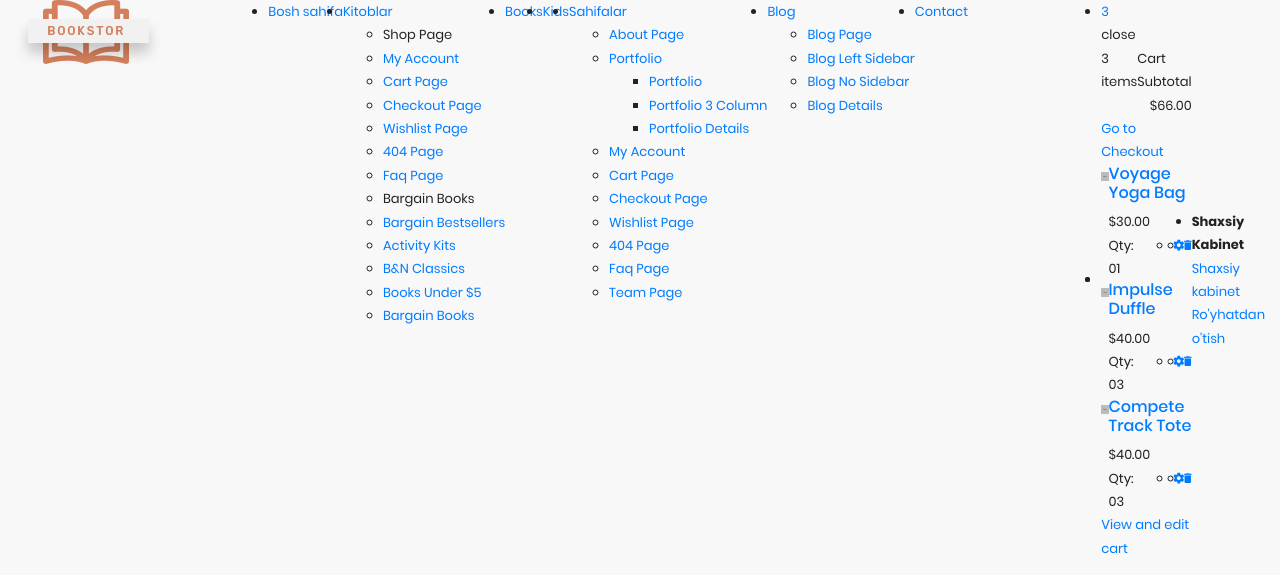
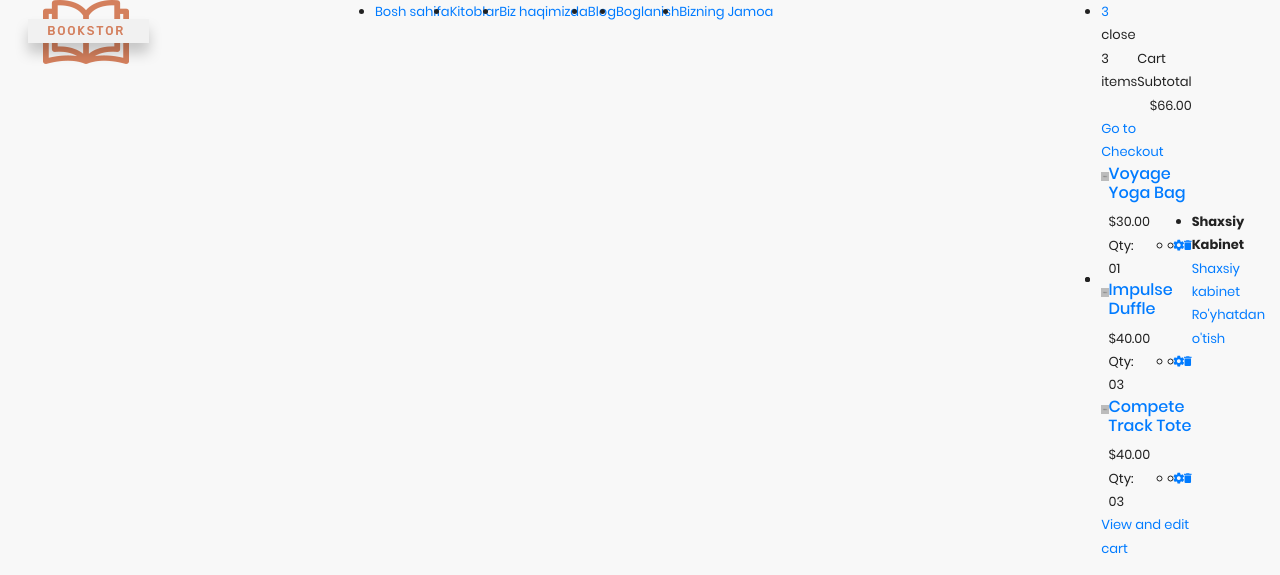
Before and after one commit to Bobur2828/book, a Django app: page /about/ in a window 1280 px wide. Shown: the top 575 px of the page. Run offline with Django 5.2, Linux system fonts and the light colour scheme; style sheets or scripts are compiled from the project's sources; some libraries are stand-ins or nearby versions; some web fonts are replaced.

Commit message:
linklar togirlandi

```diff
--- a/templates/base.html
+++ b/templates/base.html
@@ -40,78 +40,23 @@
 		<header id="wn__header" class="header__area header__absolute sticky__header">
 			<div class="container-fluid">
 				<div class="row">
-					<div class="col-md-6 col-sm-6 col-6 col-lg-2">
+					<div class="col-md-6 col-sm-6 col-6 col-lg-3">
 						<div class="logo">
 							<a href="/">
 								<img src="{% static 'my_app/images/logo/logo.png' %} " alt="logo images">
 							</a>
 						</div>
 					</div>
-					<div class="col-lg-8 d-none d-lg-block">
+					<div class="col-lg-7 d-none d-lg-block">
 						<nav class="mainmenu__nav">
 							<ul class="meninmenu d-flex justify-content-start">
 								<li class="drop with--one--item"><a href="/">Bosh sahifa</a>
 								</li>
-								<li class="drop"><a href="/shop-grid/">Kitoblar</a>
-									<div class="megamenu mega03">
-
-										<ul class="item item03">
-											<li class="title">Shop Page</li>
-											<li><a href="/my-accoun/">My Account</a></li>
-											<li><a href="/cart/">Cart Page</a></li>
-											<li><a href="/checkout/">Checkout Page</a></li>
-											<li><a href="/wishlist/">Wishlist Page</a></li>
-											<li><a href="/error404/">404 Page</a></li>
-											<li><a href="/faq/">Faq Page</a></li>
-										</ul>
-										<ul class="item item03">
-											<li class="title">Bargain Books</li>
-											<li><a href="/shop-grid/">Bargain Bestsellers</a></li>
-											<li><a href="/shop-grid/">Activity Kits</a></li>
-											<li><a href="/shop-grid/">B&N Classics</a></li>
-											<li><a href="/shop-grid/">Books Under $5</a></li>
-											<li><a href="/shop-grid/">Bargain Books</a></li>
-										</ul>
-									</div>
-								</li>
-								<li class="drop"><a href="/shop-grid/">Books</a>
-
-								</li>
-								<li class="drop"><a href="shop-grid.html">Kids</a>
-
-								</li>
-								<li class="drop"><a href="#">Sahifalar</a>
-									<div class="megamenu dropdown">
-										<ul class="item item01">
-											<li><a href="/about/">About Page</a></li>
-											<li class="label2"><a href="/portfolio/">Portfolio</a>
-												<ul>
-													<li><a href="/portfolio/">Portfolio</a></li>
-													<li><a href="/portfolio-three-column/">Portfolio 3 Column</a></li>
-													<li><a href="/portfolio-details/">Portfolio Details</a></li>
-												</ul>
-											</li>
-											<li><a href="/my-account/">My Account</a></li>
-											<li><a href="/cart/">Cart Page</a></li>
-											<li><a href="/checkout/">Checkout Page</a></li>
-											<li><a href="/wishlist/">Wishlist Page</a></li>
-											<li><a href="/error404/">404 Page</a></li>
-											<li><a href="/faq/">Faq Page</a></li>
-											<li><a href="/team/">Team Page</a></li>
-										</ul>
-									</div>
-								</li>
-								<li class="drop"><a href="blog.html">Blog</a>
-									<div class="megamenu dropdown">
-										<ul class="item item01">
-											<li><a href="/blog/">Blog Page</a></li>
-											<li><a href="/blog-left-sidebar/">Blog Left Sidebar</a></li>
-											<li><a href="/blog-no-sidebar/">Blog No Sidebar</a></li>
-											<li><a href="/blog-details/">Blog Details</a></li>
-										</ul>
-									</div>
-								</li>
-								<li><a href="{% url 'contact' %}">Contact</a></li>
+								<li class="drop"><a href="/shop-grid/">Kitoblar</a></li>
+								<li class="drop"><a href="/about/">Biz haqimizda</a></li>
+								<li class="drop"><a href="/blog/">Blog</a></li>
+								<li><a href="/contact/">Boglanish</a></li>
+								<li><a href="/team/">Bizning Jamoa</a></li>
 							</ul>
 						</nav>
 					</div>
@@ -238,32 +183,13 @@
 					<div class="col-lg-12 d-none">
 						<nav class="mobilemenu__nav">
 							<ul class="meninmenu">
-								<li><a href="index.html">Home</a>
-									<ul>
-										<li><a href="/index/">Home Style Default</a></li>
-										<li><a href="/index-2/">Home Style Two</a></li>
-										<li><a href="/index-box/">Home Box Style</a></li>
-									</ul>
-								</li>
-								<li><a href="#">Pages</a>
-									<ul>
-										<li><a href="/about/">About Page</a></li>
-										<li><a href="/portfolio/">Portfolio</a>
-											<ul>
-												<li><a href="/portfolio/">Portfolio</a></li>
-												<li><a href="/portfolio-three-column/">Portfolio 3 Column</a></li>
-												<li><a href="/portfolio-details/">Portfolio Details</a></li>
-											</ul>
-										</li>
-										<li><a href="/my-account/">My Account</a></li>
-										<li><a href="/cart/">Cart Page</a></li>
-										<li><a href="/checkout/">Checkout Page</a></li>
-										<li><a href="/wishlist/">Wishlist Page</a></li>
-										<li><a href="/error404/">404 Page</a></li>
-										<li><a href="/faq/">Faq Page</a></li>
-										<li><a href="/team/">Team Page</a></li>
-									</ul>
-								</li>
+								<li><a href="/">Bosh sahifa</a></li>
+								<li><a href="/shop/">Kitoblar</a></li>
+								<li><a href="/about/">Biz haqimizda</a></li>
+								<li><a href="/blog/">Blog</a></li>
+								<li><a href="/contact/">Bog'lanish</a></li>
+								<li><a href="/team/">Bizning Jamoa</a></li>
+
 								<li><a href="/shop-grid/">Shop</a>
 									<ul>
 										<li><a href="/shop-grid/">Shop Grid</a></li>
--- a/templates/login/yuklash.html
+++ b/templates/login/yuklash.html
@@ -34,7 +34,7 @@
 
                             <div class="form-group">
                                 <label ><i class="zmdi zmdi-name"></i></label>
-                                <input type="text" name="describtion"  placeholder="Kitobning haqida kiriting..."/>
+                                <input type="textarea" name="describtion"  placeholder="Kitobning haqida kiriting..."/>
                             </div>
                             <h4>Kitobni yuklang</h4>
                             <div class="form-group">
@@ -63,6 +63,10 @@
                                          <option  value="{{ p.id }}">Boshqa</option>
                                 </select>
                             </div>
+                            <div class="form-group" >
+                                <label  ><i class="zmdi zmdi-image"></i></label>
+                                <input   type="text" name="names"  placeholder="Muallifni kiriting...?"/>
+                            </div>
 
                             <div class="form-group form-button">
                                 <input type="submit" name="signup" id="signup" class="form-submit" value="Yuklash"/>
--- a/users/views.py
+++ b/users/views.py
@@ -61,11 +61,12 @@
         photo = f['photo']
         name = r['name']
         author = r['author']
+        names = r['names']
         describtion = r['describtion']
         pdf = f['pdf']
 
         Books.objects.create(category_id=category, name=name, author_id=author, photo=photo, pdf=pdf, describtion=describtion)
-
+        Author.objects.create(name=names)
         return redirect('/')
     else:
         return render(request, 'login/yuklash.html', context)
```
